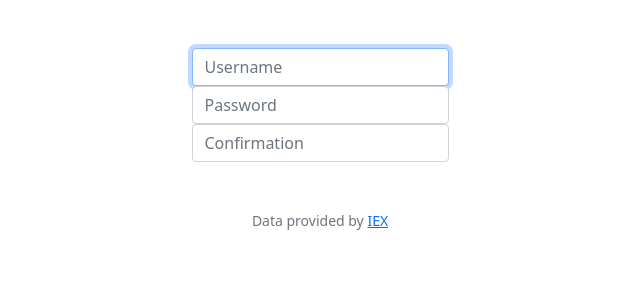
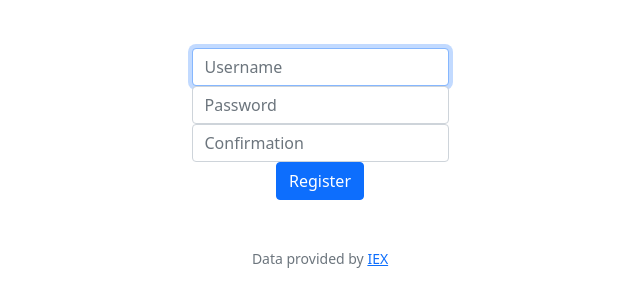
Before and after one commit to Atabek786/cs50code, a Flask app: template finance/templates/register.html in a window 1280 px wide. Shown: the part 76-383 px from the top of the page, without its empty margins (320-960 px from the left). Run offline with Flask 3, Linux system fonts and the light colour scheme; the template is opened without the code that fills it, so the values that code supplies are empty; some libraries are stand-ins or nearby versions.

Commit message:
Mon, Jul 10, 2023, 6:20 PM +03:00

```diff
--- a/finance/templates/register.html
+++ b/finance/templates/register.html
@@ -9,5 +9,6 @@
         <input type="text" name="username" autocomplete="off" autofocus class="form-control mx-auto w-auto" placeholder="Username">
         <input type="text" name="password" class="form-control mx-auto w-auto" placeholder="Password">
         <input type="text" name="confirmation" class="form-control mx-auto w-auto" placeholder="Confirmation">
+        <button class="btn btn-primary" type="submit">Register</button>
     </form>
 {% endblock %}
```
